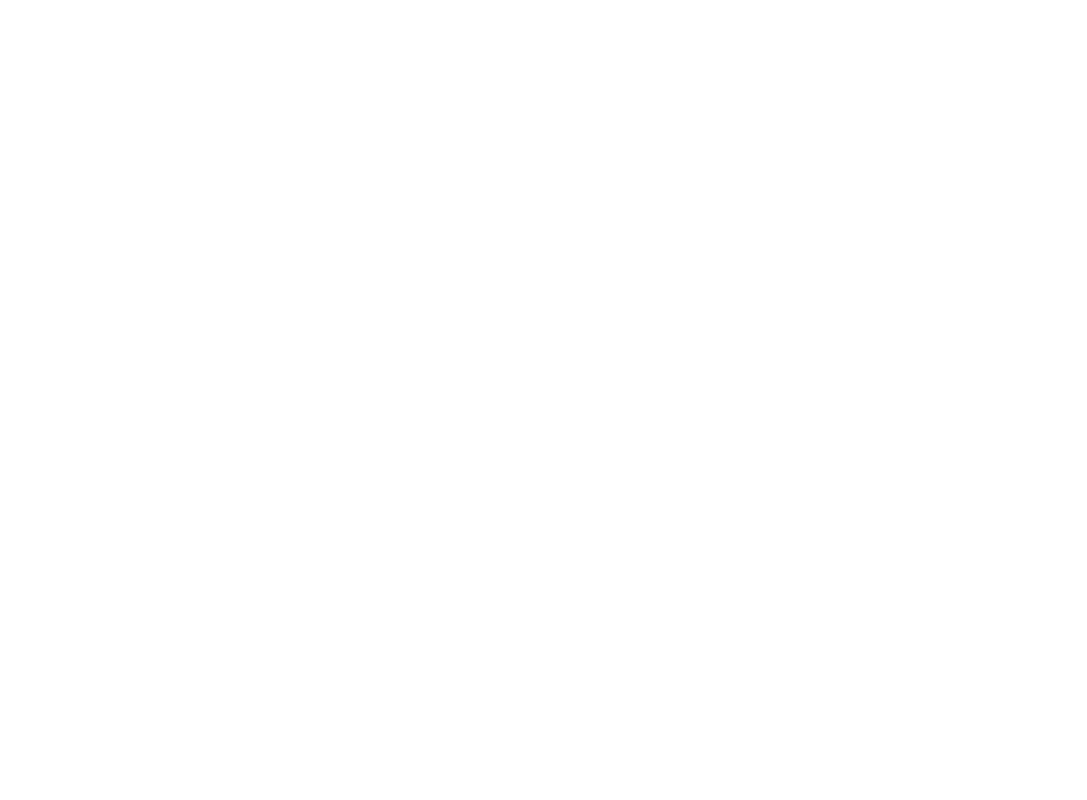
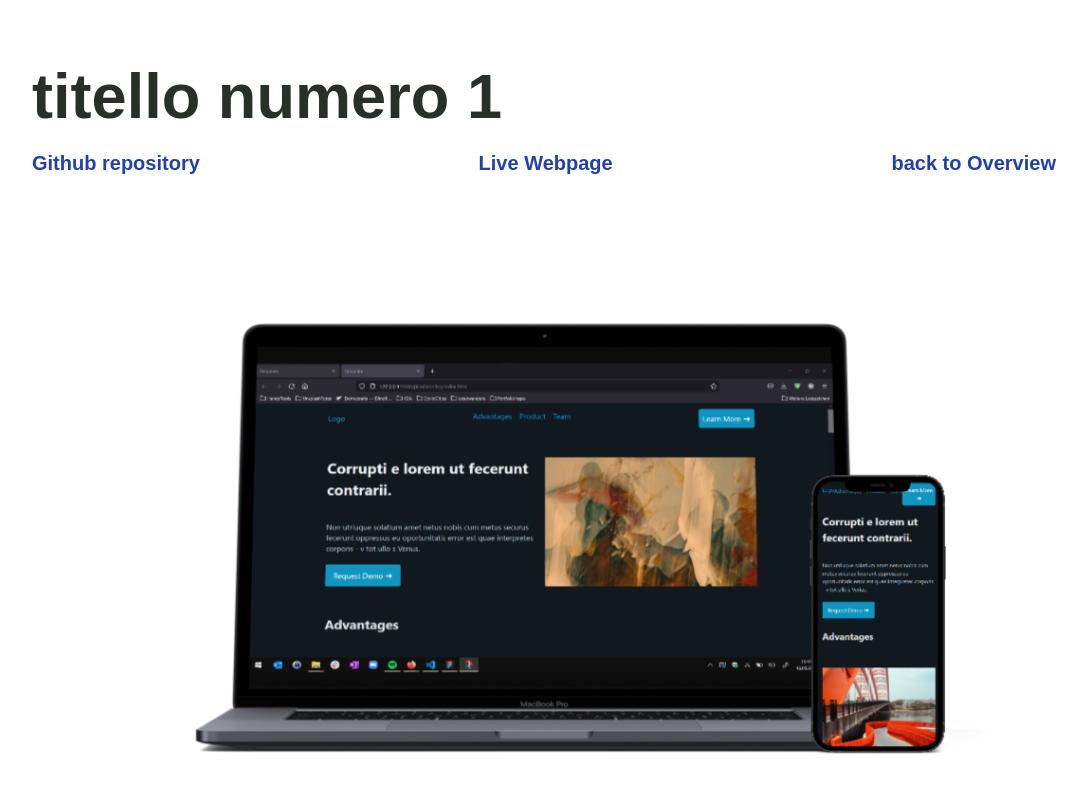
Before and after one commit to siangi/vue-Portfolio, a Vue app: page /detail/1 in a window 1280 px wide. Before the commit this address had no page. Shown: the top 800 px of the page, without its empty margins (96-1183 px from the left). Built offline with nearby package versions, Linux system fonts and the light colour scheme.

Commit message:
second commit because im laaaaazy diffferent components now, connected to contentful

```diff
--- /dev/null
+++ b/src/components/SmallHeader.vue
@@ -0,0 +1,11 @@
+<script>
+export default {
+  props: ["title"],
+};
+</script>
+
+<template>
+  <header class="small">
+    <h2>{{title}}</h2>
+  </header>
+</template>
--- a/src/components/projectsOverview/ProjectCard.vue
+++ b/src/components/projectsOverview/ProjectCard.vue
@@ -1,17 +1,18 @@
 <script>
 export default {
-  props: ["title", "liveLink", "detailLink"],
+  props: ["id", "elementId", "title", "liveLink", "detailLink"],
 };
 </script>
 
 <template>
-  <article>
+  <article :id="this.elementId">
     <div class="article-graphic"></div>
     <div class="article-info">
       <h3 class="article-title">{{ this.title }}</h3>
       <div class="forwarding-links">
-        <a class="details underline-on-hover" :href="this.detailLink"
-          >details</a
+        <!-- add the id of the project to the link here -->
+        <RouterLink class="details underline-on-hover" :to="`/detail/${this.id}`"
+          >details</RouterLink
         >
         <a class="underline-on-hover" :href="this.liveLink">live Website</a>
       </div>
--- a/src/components/projectsOverview/ProjectsList.vue
+++ b/src/components/projectsOverview/ProjectsList.vue
@@ -8,26 +8,27 @@ export default {
     return {
       projects: [
         {
+          id: 0,
           title: "fonts and cards",
-          id: "font-and-cards",
+          elementId: "font-and-cards",
           liveLink: "https://siangi.github.io/fonts-and-cards/",
           detailLink: "/",
         },
-        {
+        { id: 1,
           title: "colors and animations",
-          id: "colors-and-animations",
+          elementId: "colors-and-animations",
           liveLink: "https://siangi.github.io/colors-and-animations/",
           detailLink: "/",
         },
-        {
+        { id: 2,
           title: "responsive design",
-          id: "responsive-design",
+          elementId: "responsive-design",
           liveLink: "https://siangi.github.io/responsive-design/",
           detailLink: "/",
         },
-        {
+        { id: 3,
           title: "design-with-frameworks",
-          id: "responsive-design",
+          elementId: "responsive-design",
           liveLink: "https://siangi.github.io/designing-with-frameworks/",
           detailLink: "/",
         },
--- a/src/router/index.js
+++ b/src/router/index.js
@@ -17,6 +17,12 @@ const router = createRouter({
       // which is lazy-loaded when the route is visited.
       component: () => import("../views/AboutView.vue"),
     },
+    {
+      path: "/detail/:id",
+      name: "detail",
+      component: () => import("../views/ProjectDetailView.vue"),
+      props: true,
+    },
   ],
 });
 
--- a/src/views/HomeView.vue
+++ b/src/views/HomeView.vue
@@ -3,6 +3,7 @@ import MainHeader from "../components/MainHeader.vue";
 import NavBar from "../components/navigation/NavBar.vue";
 import ProjectsList from "../components/projectsOverview/ProjectsList.vue";
 import TextSection from "../components/TextSection.vue";
+import { createClient } from "contentful";
 </script>
 
 <script>
@@ -25,6 +26,20 @@ export default {
       },
     };
   },
+  created: function () {
+    let client = createClient({
+      space: "jfbiriazkehh",
+      accessToken: "PJ2rc9wfcHt-OqFmTWgRF5usmXx7_8u3qAJ2cbWDdbI",
+    });
+    client
+      .getEntries({
+        content_type: "portfolioProjects",
+      })
+      .then((entries) => {
+        console.log(entries);
+        this.contents = entries.items;
+      });
+  },
 };
 </script>
 
--- /dev/null
+++ b/src/views/ProjectDetailView.vue
@@ -0,0 +1,77 @@
+<script setup>
+import SmallHeader from "../components/SmallHeader.vue";
+</script>
+
+<script>
+export default {
+props: ["id"],
+  data() {
+    return {
+      titles: [
+        "title numero 0",
+        "titello numero 1",
+        "titl nümmere 2",
+        "mambo numba 3",
+        "mango met harrü",
+      ],
+    };
+  },
+};
+</script>
+<template>
+  <SmallHeader :title="this.titles[id]"></SmallHeader>
+  <nav>
+    <ul>
+      <li>
+        <a
+          class="underline-on-hover"
+          href="https://github.com/siangi/responsive-design"
+          >Github repository</a
+        >
+      </li>
+      <li>
+        <a
+          class="underline-on-hover"
+          href="https://siangi.github.io/responsive-design"
+          >Live Webpage</a
+        >
+      </li>
+      <li>
+        <a class="underline-on-hover" href="../index.html#responsive-design"
+          >back to Overview</a
+        >
+      </li>
+    </ul>
+  </nav>
+  <section class="detail-image-grid">
+    <img
+      src="/images/design-with-frameworks/FrameworkCombined.png"
+      alt=""
+      class="grid-all"
+    />
+    <div class="grid-left">
+      <h3>PICO Framework</h3>
+      <p>
+        I decided to do this with Pico, because bootstrap is really antiquated,
+        and I had never used such a tight design framework before. It was quite
+        a challenge to only style it with the framework, since Pico offers so
+        little. What is offered is easy to implement though which is a plus. I
+        can see this framework being useful if you need to build a cookie-cutter
+        website with no special requirements at all, but then why would the
+        customer not use wordpress or webflow right away. What also bothered me
+        was how fat everything looked with margins and paddings. I get that
+        whitespace is needed, but to me it was almost excessive.
+      </p>
+    </div>
+    <img
+      src="/images/design-with-frameworks/FrameworkDetail.png"
+      alt=""
+      class="grid-right"
+    />
+    <img
+      src="/images/design-with-frameworks/FrameworkThinCut.png"
+      alt=""
+      class="grid-right"
+    />
+  </section>
+</template>
```
